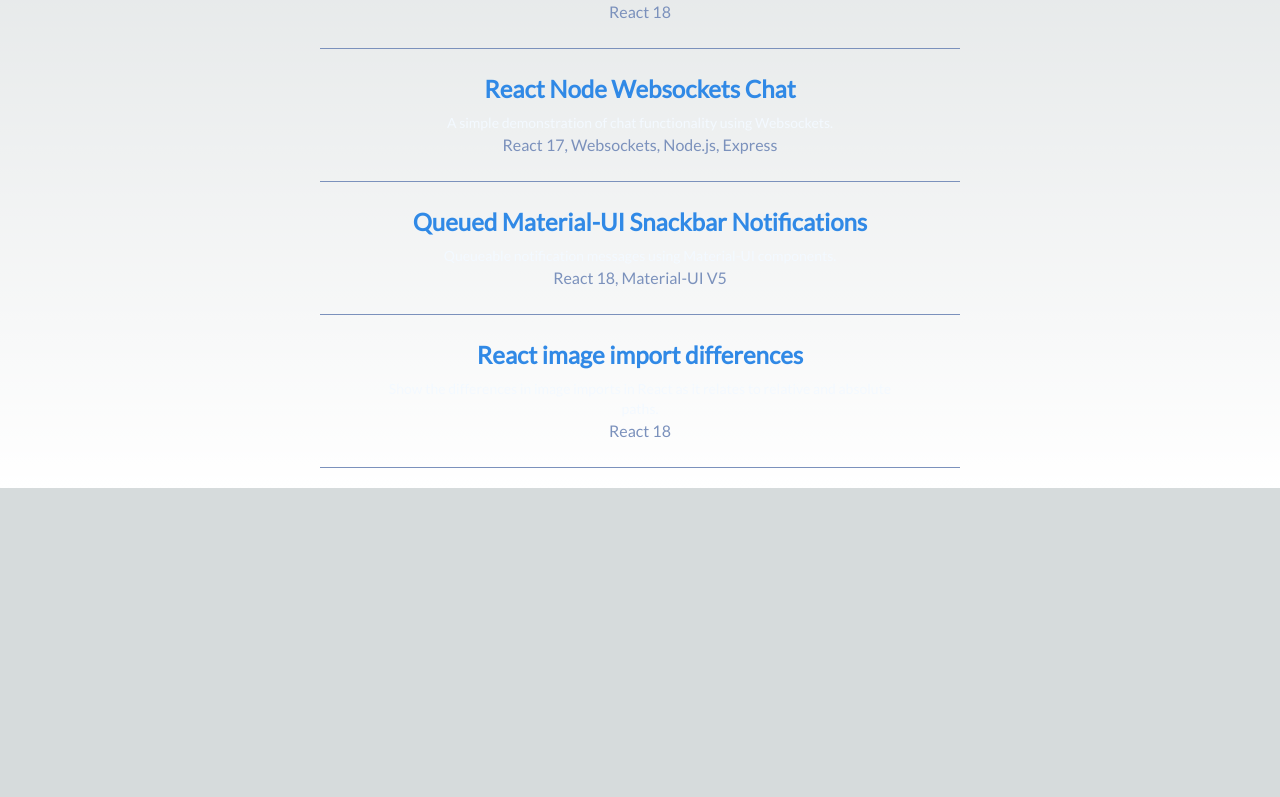
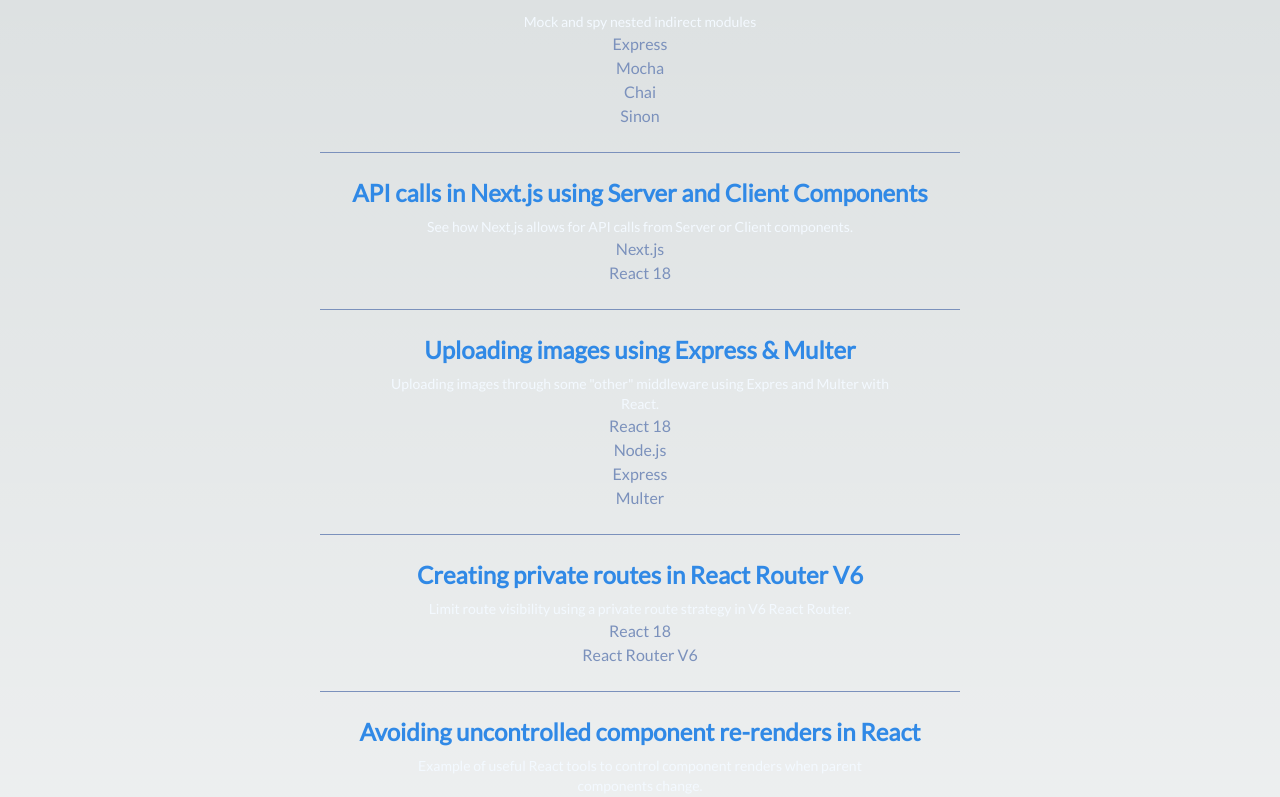
Before and after one commit to wlemahieu/wesleylemahieu.com, a Next.js app: page /sandboxes in a window 1280 px wide. Shown: the part 363-1160 px from the top of the page. Before the commit the page ends 851 px from the top, so only its background shows below. Built offline with nearby package versions, Linux system fonts and the light colour scheme.

Commit message:
add more sandboxes

```diff
--- a/app/sandboxes/page.tsx
+++ b/app/sandboxes/page.tsx
@@ -1,6 +1,36 @@
 import Link from 'next/link';
 
 const samples = [
+  {
+    title: 'Creating testing spies for nested modules in Express using Mocha & Chai',
+    url: 'https://codesandbox.io/p/sandbox/express-mocha-chai-sinon-spies-esm-sv3kvm',
+    description: 'Mock and spy nested indirect modules',
+    technologies: ['Express', 'Mocha', 'Chai', 'Sinon'],
+  },
+  {
+    title: 'API calls in Next.js using Server and Client Components',
+    url: 'https://codesandbox.io/p/sandbox/next-js-13-test-server-client-api-calls-rphh17?file=%252Fapp%252FServerFetch.tsx',
+    description: 'See how Next.js allows for API calls from Server or Client components.',
+    technologies: ['Next.js', 'React 18'],
+  },
+  {
+    title: 'Uploading images using Express & Multer',
+    url: 'https://codesandbox.io/p/sandbox/react-express-multer--image-upload-qjzbsc?file=%2Findex.js',
+    description: 'Uploading images through some "other" middleware using Expres and Multer with React.',
+    technologies: ['React 18', 'Node.js', 'Express', 'Multer'],
+  },
+  {
+    title: 'Creating private routes in React Router V6',
+    url: 'https://codesandbox.io/p/sandbox/typescript-react18-2-private-route-bw2cke',
+    description: 'Limit route visibility using a private route strategy in V6 React Router.',
+    technologies: ['React 18', 'React Router V6'],
+  },
+  {
+    title: 'Avoiding uncontrolled component re-renders in React',
+    url: 'https://codesandbox.io/p/sandbox/react18-avoid-re-renders-usecontext-usememo-usecallback-memo-icvpz6',
+    description: 'Example of useful React tools to control component renders when parent components change.',
+    technologies: ['React 18'],
+  },
   {
     title: 'Detecting visibility using Intersection Observer',
     url: 'https://codesandbox.io/p/sandbox/react-18-2-detect-visible-screen-element-10e7cr',
@@ -11,19 +41,25 @@
     title: 'React Node Websockets Chat',
     url: 'https://codesandbox.io/p/sandbox/simple-chat-react17-websockets-express-q3x118',
     description: 'A simple demonstration of chat functionality using Websockets.',
-    technologies: ['React 17, Websockets, Node.js, Express'],
+    technologies: ['React 17', 'Websockets', 'Node.js', 'Express'],
   },
   {
     title: 'Queued Material-UI Snackbar Notifications',
     url: 'https://codesandbox.io/p/sandbox/react18-mui5-queued-snackbar-messages-k9v6rw',
     description: 'Queueable notification messages using Material-UI components.',
-    technologies: ['React 18, Material-UI V5'],
+    technologies: ['React 18', 'Material-UI V5'],
   },
   {
     title: 'React image import differences',
     url: 'https://codesandbox.io/p/sandbox/react18-2-importing-images-optj6l?file=%252Fsrc%252FApp.js',
     description: 'Show the differences in image imports in React as it relates to relative and absolute paths.',
     technologies: ['React 18'],
+  },
+  {
+    title: 'React Axios Interceptor response vs non-response',
+    url: 'https://codesandbox.io/p/sandbox/react18-express-axios-interceptor-handling-status-codes-ktnfxu?file=%2Fclient%2Fsrc%2FuseAxiosInterceptor.js',
+    description: 'Using Axios interceptor to differentiate between no-response API requests and response.',
+    technologies: ['React 18', 'Node.js', 'Express', 'Axios'],
   },
 ];
 
```
